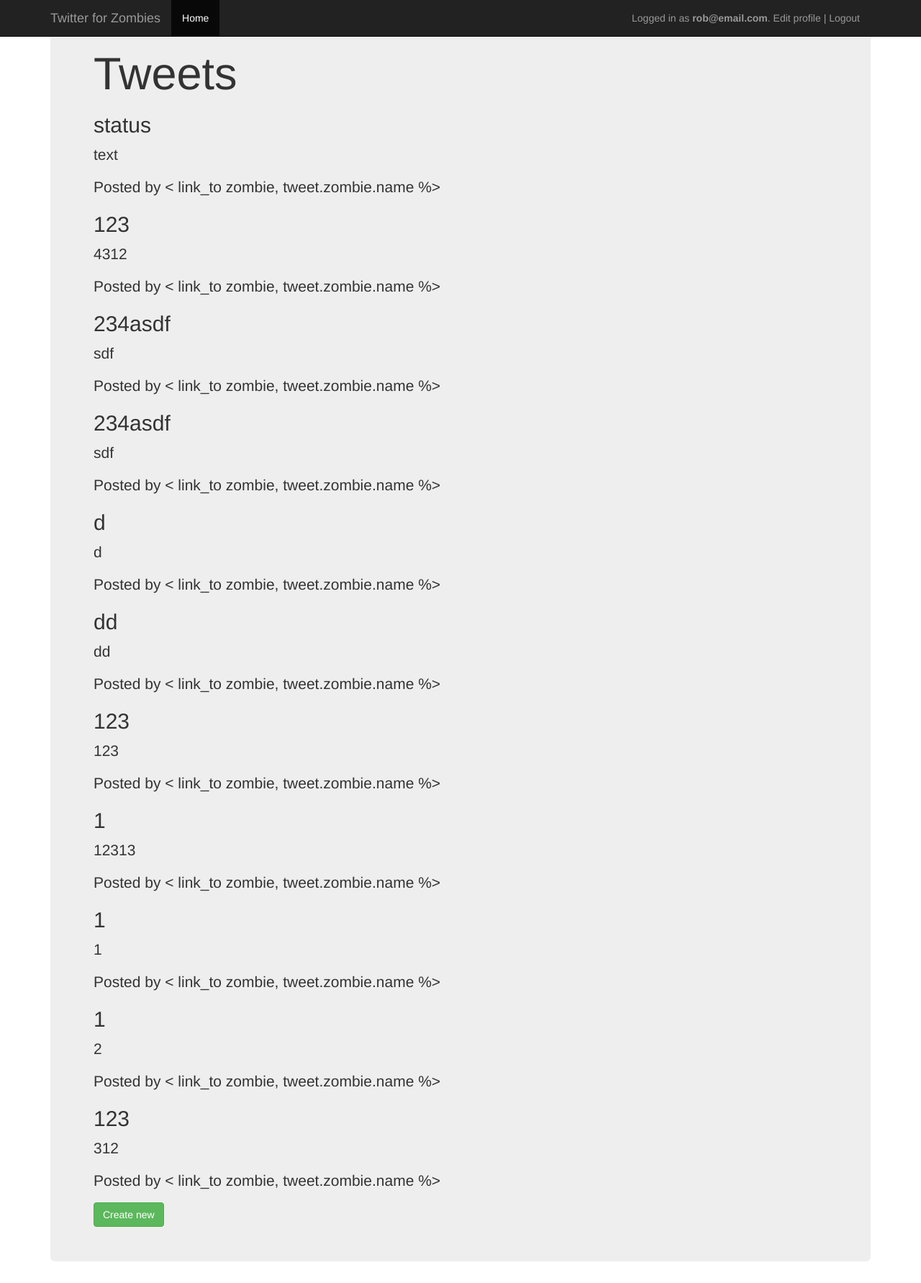
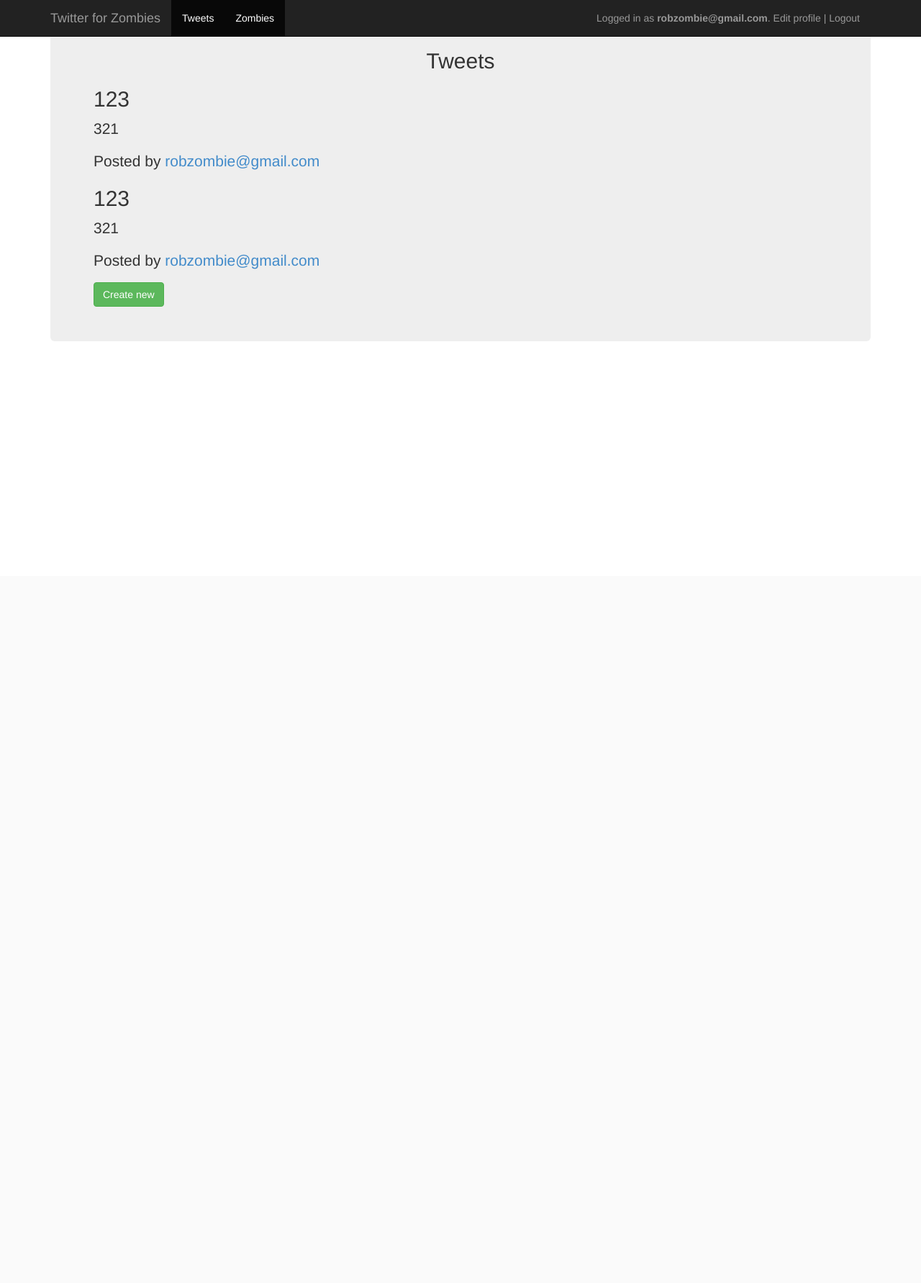
Before and after one commit to vonufryk/zombie_twitter, a Rails app: page /tweets in a window 1280 px wide. Shown: the whole page at 72% size. After the commit the page ends 426 px from the top, so only its background shows below. Run offline with Rails 7, Linux system fonts and the light colour scheme; a user stored in the database is signed in; data comes from the database, SQL or seed files in the repository; style sheets or scripts are compiled from the project's sources; some libraries are stand-ins or nearby versions.

Commit message:
Added seeds.rb, tweets for users, fixed layout.

```diff
--- a/app/controllers/tweets_controller.rb
+++ b/app/controllers/tweets_controller.rb
@@ -13,16 +13,17 @@
 
   def create
     @tweet = Tweet.new(tweet_params(params))
+    @tweet.user_id = current_user.id
     if @tweet.save
-      redirect_to :action =>'index'
+      redirect_to :action =>'index', :notice => "Successfully created tweet."
     else
-      render :action => 'new'
+      render :action => 'new', :notice => "Something is wrong while creating tweet."
     end
   end
 
   private
 
   def tweet_params(params)
-    params.require(:tweet).permit([:status, :text])
+    params.require(:tweet).permit([:status, :text, :user_id])
   end
 end
--- a/app/models/tweet.rb
+++ b/app/models/tweet.rb
@@ -2,6 +2,6 @@
 
   validates :status, :text, presence: true
 
-  #belongs_to :zombie
+  belongs_to :user
 
 end
--- a/app/models/user.rb
+++ b/app/models/user.rb
@@ -3,4 +3,6 @@
   # :confirmable, :lockable, :timeoutable and :omniauthable
   devise :database_authenticatable, :registerable,
          :recoverable, :rememberable, :trackable, :validatable
+
+  has_many :tweets
 end
--- a/app/views/layouts/application.html.erb
+++ b/app/views/layouts/application.html.erb
@@ -36,7 +36,8 @@
             <!-- Collect the nav links, forms, and other content for toggling -->
             <div class="collapse navbar-collapse" id="navbarCollapse">
                 <ul class="nav navbar-nav">
-                    <li class="active"><a href="http://www.tutorialrepublic.com" target="_blank">Home</a></li>
+                    <li class="active"><a href="/tweets">Tweets</a></li>
+                    <li class="active"><a href="/zombies">Zombies</a></li>
                 </ul>
             </div>
         </div>
--- a/app/views/tweets/index.html.erb
+++ b/app/views/tweets/index.html.erb
@@ -1,10 +1,12 @@
-<h1>Tweets</h1>
+<div align=center>
+<h2>Tweets</h2>
+</div>
 
 <% tweets = Tweet.all %>
 <% tweets.each do |tweet| %>
   <h2><%= tweet.status %></h2>
   <p><%= tweet.text %></p>
-  <p> Posted by < link_to zombie, tweet.zombie.name %> </p>
+  <p> Posted by <%= link_to User.find(tweet.user_id).email, controller: :users, action: :tweets, :id => tweet.user_id%> </p>
 <% end %>
 
 <% if tweets.size == 0 %>
--- a/app/views/zombies/index.html.erb
+++ b/app/views/zombies/index.html.erb
@@ -1,5 +1,5 @@
 <table class="table table-striped table-bordered table-condensed">
-  <thead><h2 class="text-center">Listing all Users</h2>
+  <thead><h2 class="text-center">Listing all Zombies</h2>
   <tr>
     <td class="bold">ID</td>
   	<td class="bold">Name</td>
--- a/db/migrate/20140516121419_create_tweets.rb
+++ b/db/migrate/20140516121419_create_tweets.rb
@@ -1,7 +1,7 @@
 class CreateTweets < ActiveRecord::Migration
   def change
     create_table :tweets do |t|
-      t.integer :zombie_id
+      t.integer :user_id
       t.string :status
       t.string :text
     end
--- /dev/null
+++ b/db/seeds.rb
@@ -0,0 +1,4 @@
+if User.count == 0
+  puts "Creating Rob Zombie user"
+  User.create(:email=>'robzombie@gmail.com', :password=>'superpassword')
+end
```
Also changed, not shown: app/controllers/users_controller.rb (added, +7 -0 lines), app/views/users/tweets.html.erb (added, +8 -0 lines), db/development.sqlite3, db/schema.rb.
